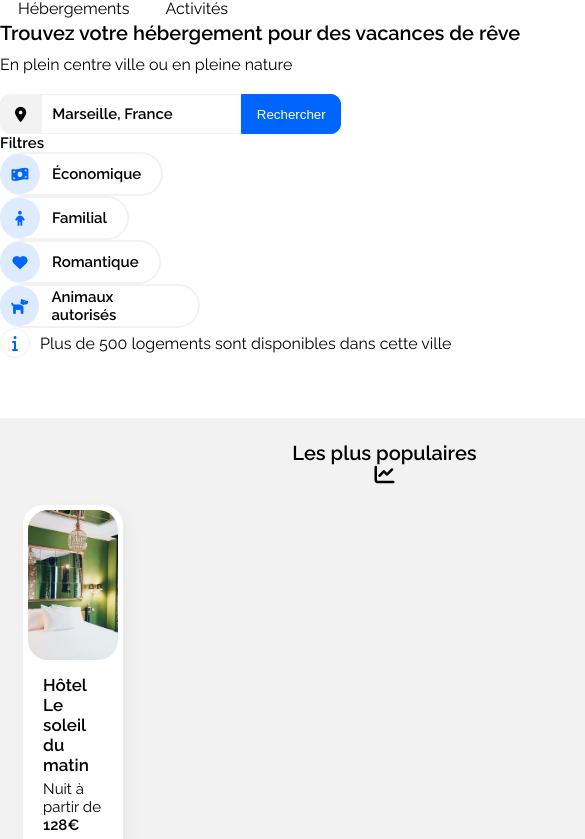
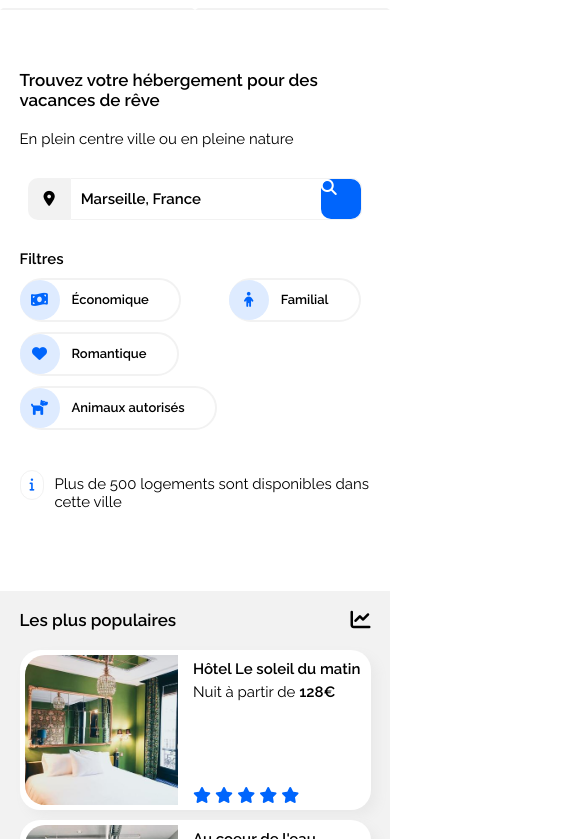
Before and after one commit to ClemTeboll/Booki_OC, a plain HTML site: page index.html in a window 390 px wide. Shown: the part 141-980 px from the top of the page, 585 px wide, since content can reach past the window. Drawn offline with Linux system fonts and the light colour scheme.

Commit message:
Mise en forme media queries mobile

```diff
--- a/index.html
+++ b/index.html
@@ -3,6 +3,7 @@
     <head>
         <meta charset="UTF-8">
         <meta http-equiv="X-UA-Compatible" content="IE=edge">
+        <meta name="viewport" content="width=device-width, initial-scale=1.0">
         <meta name="description" content="Trouvez votre hébergement pour des vacances de rêve">
         <!-- Open Graph data -->
         <meta property="og:title" content="Booki" />
@@ -43,11 +44,15 @@
                     <div class="input-fas">
                         <i class="fas fa-map-marker-alt"></i>
                     </div>
-                    <input type="search" name="search" id="search-bar" value="Marseille, France">
+                    <div id="search-bar">
+                        <input type="search" name="search" value="Marseille, France">
+                        <i class="fas fa-search"></i>
+                    </div>
                     <button>Rechercher</button>
                 </form>
                 <div id="filter">
                     <p class="bold">Filtres</p>
+                    <div id="filter-categories">
                         <div class="filter">
                             <i class="fas fa-money-bill-wave"></i>
                             <p class="filter-text">Économique</p>
@@ -63,6 +68,7 @@
                         <div class="filter">
                             <i class="fas fa-dog"></i>
                             <p class="filter-text">Animaux autorisés</p>
+                        </div>
                     </div>
                 </div>
                 <div id="detail">
--- a/style.css
+++ b/style.css
@@ -60,7 +60,6 @@ i {
 
 main, .footer-sections {
     max-width: 1440px;
-    min-width: 1000px;
 }
 
 main {
@@ -154,6 +153,10 @@ input {
     border: 1px solid #F2F2F2;
 }
 
+.fa-search {
+    display: none;
+}
+
 button {
     width: 100px;
     text-align: center;
@@ -165,14 +168,24 @@ button {
 }
 
 #filter {
-    max-width: 800px;
+    max-width: 850px;
     height: 40px;
     margin-bottom: 30px;
     display: flex;
-    justify-content: space-between;
+    justify-content: start;
     flex-direction: row;
     align-items: center;
     font-size: 15px;
+}
+
+#filter p {
+    margin-right: 30px;
+}
+
+#filter-categories {
+    display: flex;
+    justify-content: space-between;
+    flex-direction: row;
 }
 
 .filter {
@@ -181,6 +194,7 @@ button {
     align-items: center;
     border: 2px solid #F2F2F2;
     border-radius: 50px 50px 50px 50px;
+    margin-left: 10px;
 }
 
 .filter:hover {
@@ -410,6 +424,7 @@ footer {
 
 .footer-sections {
     width: 80%;
+    margin: auto;
     display: flex;
     flex-direction: row;
     justify-content: space-between;
@@ -427,7 +442,7 @@ footer a:hover {
     text-decoration: underline;
 }
 
-@media screen and (max-width: 1200px) {
+@media all and (max-width: 1200px) {
     main, .footer-sections {
         max-width: 1000px;
         margin: auto;
@@ -439,6 +454,10 @@ footer a:hover {
 
     nav li a:active {
         color: #ffffff;
+    }
+
+    .fa-search {
+        display: none;
     }
 
     #accommodations figure {
@@ -473,10 +492,9 @@ footer a:hover {
     }
 }
 
-@media screen and (max-width: 992px) {
+@media all and (max-width: 992px) {
 
     main, .footer-sections {
-        min-width: 769px;
         max-width: 990px;
         margin: auto;
     }
@@ -489,7 +507,8 @@ footer a:hover {
     }
 
     header h1 {
-        margin-top: 60px;
+        margin-top: 30px;
+        text-align: center;
     }
 
     .Booki-logo {
@@ -499,6 +518,7 @@ footer a:hover {
 
     nav li {
         list-style-type: none;
+        margin: auto;
     }
 
     nav li:active {
@@ -508,6 +528,11 @@ footer a:hover {
     nav li a:active {
         color: #ffffff;
     }
+
+    .fa-search {
+        display: none;
+    }
+
     #accommodation-list {
         width: 100%;
     }
@@ -602,6 +627,32 @@ footer a:hover {
 
 @media all and (max-width: 768px) {
 
+    * {
+        margin: 0px;
+        padding: 0px;
+    }
+
+    h2 {
+        font-size: 17px;
+        font-family: 'Raleway-Bold';
+        margin-bottom: 20px;
+    }
+
+    h3 {
+        font-size: 15px;
+        margin-bottom: 5px;
+        font-family: 'Raleway-Bold';
+    }
+
+    h4 {
+        font-size: 15px;
+        font-family: 'Raleway-Bold';
+    }
+
+    p {
+        font-size: 15px;
+    }
+
     main, .footer-sections {
         width: 100%;
     }
@@ -610,47 +661,139 @@ footer a:hover {
         display: flex;
         flex-direction: column;
         justify-content: space-between;
-        margin: 0px;
-        padding: 0px;
         width: 100%;
     }
 
-    nav {
-        margin: 0px;
-        padding: 0px;
+    .Booki-logo {
+        height: 50px;
+        margin-top: 10px;
+        width: auto;
     }
 
     nav ul {
         display: flex;
         flex-direction: row;
-        justify-content: start;
-        margin: 0px;
-        padding: 0px;
+        justify-content: space-between;
     }
 
-    nav ul li {
-        margin: 0px;
-        padding: 0px;
-        margin: 0px;
-        padding: 0px;
+    nav li {
+        width: 50%;
+        padding-top: 20px;
+        padding-bottom: 10px;
+        margin-left: 0px;
+        margin-right: 0px;
+        margin-bottom: 10px;
+        border-bottom: 2px solid #F2F2F2;
+        text-align: center;
+    }
+
+    nav li a {
+        margin-right: 0px;
+        margin-left: 0px;
+        margin-bottom: 0px;
+        padding-top: 0px;
+        padding-left: 0px;
+        padding-bottom: 10px;
+        padding-right: 0px;
+    }
+
+    nav li:active {
+        color: #0065FC;
+        background-color: #ffffff;
+        border-bottom: 2px solid #0065FC;
+    }
+
+    nav li a:active {
+        border-bottom: 2px solid #0065FC;
+        color: #0065FC;
+        background-color: #ffffff;
+    }
+
+    section#search-section {
+        width: 100%;
+        padding: 5%;
     }
 
     form {
-        margin: 0px;
+        margin: auto;
+        margin-top: 30px;
+        margin-bottom: 30px;
         padding: 0px;
+        justify-content: center;
+    }
+
+    input {
+        border: none;
+        width: 250px;
+    }
+
+    #search-bar {
+        border: 1px solid #F2F2F2;
+        display: flex;
+        flex-direction: row;
+        border-radius: 0px 10px 10px 0px;
+    }
+
+    .fa-search {
+        display: block;
+        width: 40px;
+        height: 40px;
+        display: flex;
+        justify-content: center;
+        align-items: center;
+        color: white;
+        background-color: #0065FC;
+        border-radius: 10px;
+    }
+
+    button {
+        display: none;
     }
 
     #filter {
-        max-width: 100%;
-        width: 200px;
+        width: 100%;
         height: auto;
         display: flex;
         flex-direction: column;
         flex-wrap: wrap;
+        justify-content: space-between;
+        align-items: flex-start;
+    }
+
+    #filter p {
+        margin-bottom: 10px;
+    }
+
+    #filter-categories {
+       display: flex;
+       flex-wrap: wrap;
+       align-items: center;
+    }
+
+    .filter {
+        display: flex;
+        flex-direction: row;
+        align-items: center;
+        border: 2px solid #F2F2F2;
+        border-radius: 50px 50px 50px 50px;
+        margin-left: 0px;
+        margin-right: 10px;
+        margin-bottom: 10px;
+    }
+
+    .filter-text {
+        display: flex;
         justify-content: center;
-        align-items: flex-start;
-        margin: 0px;
-        padding: 0px;
+        align-items: center;
+        font-family: 'Raleway-Bold';
+        margin-bottom: 0px!important;
+        font-size: 13px;
+    }
+
+    #detail {
+        margin-top: 0px;
+        align-items: baseline;
+        font-size: 13px;
     }
 
     #accommodation-section {
@@ -663,6 +806,8 @@ footer a:hover {
     #accommodation-list {
         width: 100%;
         border-radius: 0px;
+        padding: 5%;
+        background-color: #ffffff;
     }
 
     #accommodations {
@@ -673,19 +818,59 @@ footer a:hover {
         flex-wrap: wrap;
     }
 
+    #accommodations figure {
+        width: 100%;
+        display: flex;
+        flex-direction: column;
+        margin: 0px;
+        margin-bottom: 10px;
+    }
+
+    #accommodations figure img {
+        width: 100%;
+        height: 120px;
+        object-fit: cover;
+        object-position: center;
+        border-radius: 20px 20px 0px 0px;
+        margin-bottom: 10px;
+    }
+
+    #accommodations figure figcaption {
+        margin-left: 15px;
+        margin-top: 5px;
+        margin-bottom: 5px;
+        display: flex;
+        flex-direction: column;
+    }
+
     aside {
         width: 100%;
         border-radius: 0px;
+        padding: 5%;
+    }
+
+    .aside-title {
+        display: flex;
+        flex-direction: row;
+        align-items: center;
+    }
+
+    .fa-chart-line {
+        margin-bottom: 20px;
     }
 
     aside figure {
-        width: 100px;
+        width: 100%;
+        display: flex;
+        flex-direction: row;
+        margin: 0px;
+        margin-bottom: 10px;
     }
 
-    .aside-title {
-        width: 100%;
-        display: flex;
-        flex-direction: column;
+    aside figure img {
+        margin-bottom: 0px;
+        width: 45%;
+        border-radius: 20px 0px 0px 20px;
     }
 
     #popular-hostels {
@@ -698,44 +883,49 @@ footer a:hover {
 
     #recreational-activity {
         width: 100%;
+        padding: 5%;
     }
 
     #activities {
         display: flex;
         flex-direction: column;
-        justify-content: center;
+        justify-content: space-between;
         width: 100%;
+        height: auto;
+        margin-bottom: 0px;
     }
 
     #activities figure {
         width: 100%;
+        margin: 0px;
+        margin-bottom: 20px;
+    }
+
+    #activities figure img {
+        width: 100%;
+        height: 120px;
     }
 
     .horizontal-photos {
-        height: auto;
-        width: 100%;
-        object-fit: cover;
-        object-position: center;
+        height: none;
+        width: none;
+        margin: 0px;
     }
 
     .verticals-photos img {
-        display: flex;
-        flex-direction: column;
-        justify-content: space-between;
-        object-fit: cover;
-        object-position: center;
-        width: 100%;
-        height: auto;
+        width: none;
+        height: none;
+        margin: 0px;
     }
 
     figure .tallest-cart {
-        height: auto;
-        width: 100%;
+        height: none;
+        width: none;
     }
 
     figure .smallest-cart {
-        height: auto;
-        width: 100%;
+        height: none;
+        width: none;
     }
 
     footer {
@@ -749,4 +939,8 @@ footer a:hover {
         height: auto;
         padding: 30px;
     }
+
+    .footer-sections div {
+        margin-bottom: 20px;
+    }
 }
```
Lines whose indentation alone changed are shown as unchanged.
